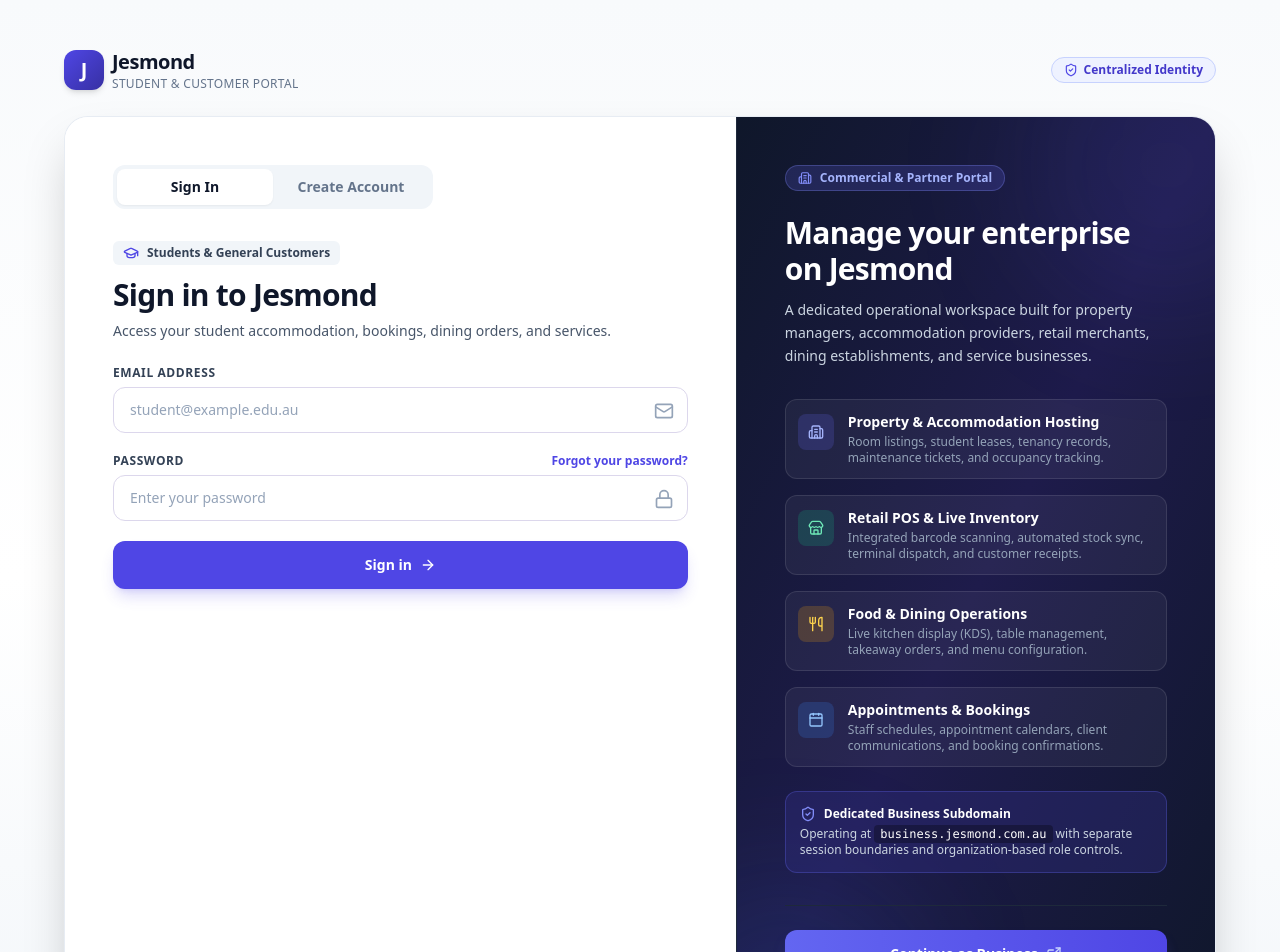
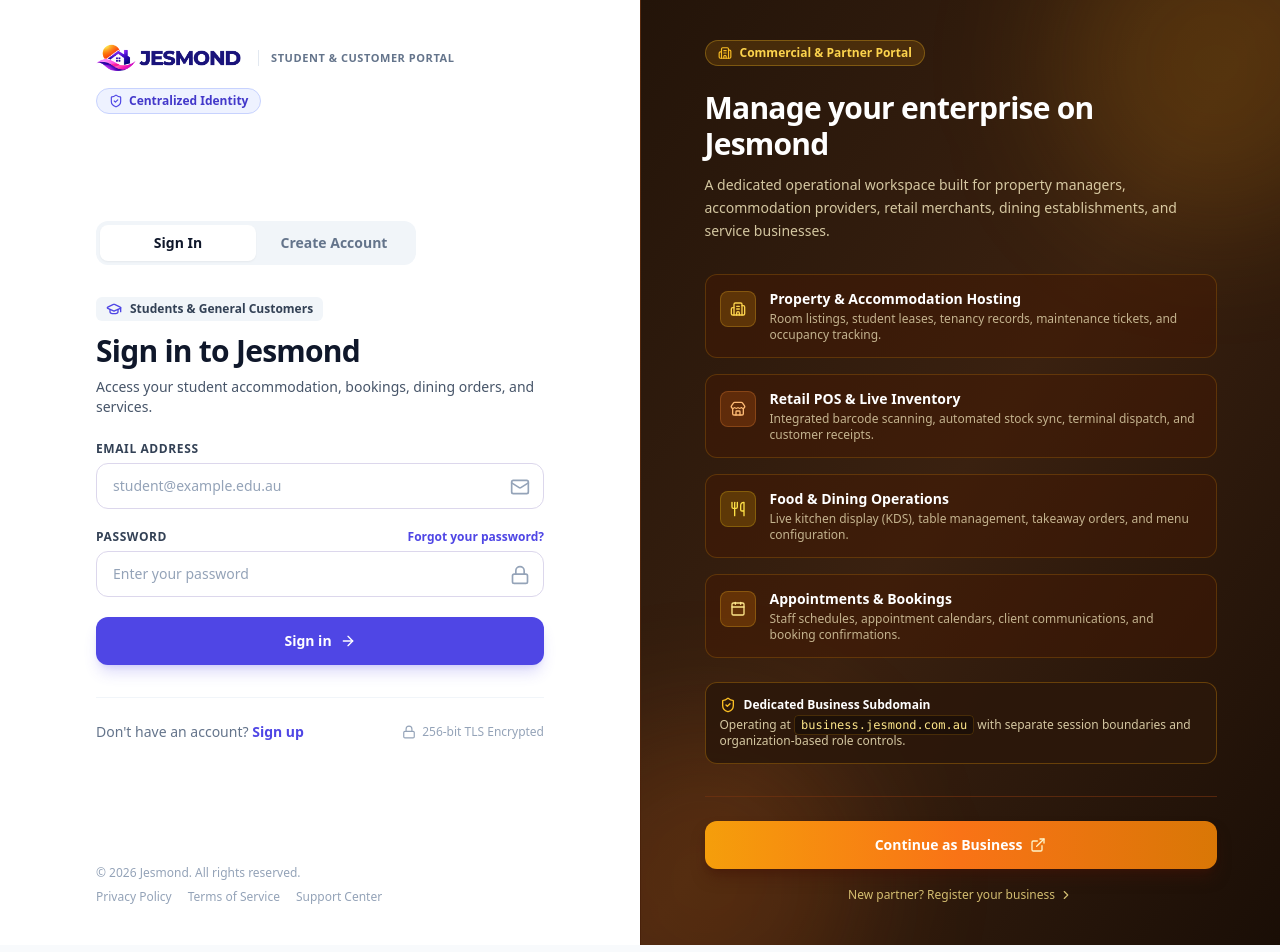
Before and after one commit to matrix-intertech/Jesmond, a Next.js app in the folder apps/web/: page /login in a window 1280 px wide. Shown: the top 952 px of the page. Built offline with nearby package versions, Linux system fonts and the light colour scheme; no server answers.

Commit message:
feat(web): redesign student split-screen authentication UI

```diff
--- a/apps/web/components/auth/StudentAuthSplitScreen.tsx
+++ b/apps/web/components/auth/StudentAuthSplitScreen.tsx
@@ -3,6 +3,7 @@
 import { useState, useRef, useEffect, useCallback, Suspense } from 'react';
 import { useRouter, useSearchParams } from 'next/navigation';
 import Link from 'next/link';
+import Image from 'next/image';
 import {
   setAccessToken,
   setCurrentUser,
@@ -358,17 +359,25 @@ function StudentAuthContent({ initialMode = 'login' }: StudentAuthSplitScreenPro
   };
 
   return (
-    <div className="min-h-screen bg-gradient-to-b from-slate-50 via-white to-slate-100 flex flex-col justify-center py-8 sm:py-12 px-4 sm:px-6 lg:px-8">
+    <div className="min-h-screen w-full grid grid-cols-1 lg:grid-cols-2 overflow-x-hidden bg-white">
+      {/* ========================================================================= */}
+      {/* LEFT PANEL: Student / Customer Experience (50% Desktop)                  */}
+      {/* ========================================================================= */}
+      <div className="w-full min-h-screen lg:min-h-0 bg-white flex flex-col justify-between p-6 sm:p-10 lg:px-14 lg:py-10">
         {/* Top branding bar */}
-      <div className="max-w-6xl w-full mx-auto mb-6 flex items-center justify-between">
-        <Link href="/" className="flex items-center gap-2 group">
-          <div className="w-10 h-10 rounded-xl bg-gradient-to-br from-indigo-600 to-indigo-800 text-white flex items-center justify-center font-bold text-xl shadow-md group-hover:scale-105 transition-transform">
-            J
-          </div>
-          <div>
-            <span className="text-xl font-bold tracking-tight text-slate-900">Jesmond</span>
-            <span className="text-xs block text-slate-500 font-medium tracking-wide">STUDENT & CUSTOMER PORTAL</span>
-          </div>
+        <div className="max-w-md w-full mx-auto flex flex-wrap items-center justify-between gap-3 mb-8">
+          <Link href="/" className="flex items-center gap-3 group">
+            <Image
+              src="/assets/logo_navbar.png"
+              alt="Jesmond"
+              width={140}
+              height={36}
+              className="h-9 w-auto object-contain"
+              priority
+            />
+            <span className="text-[11px] text-slate-500 font-semibold tracking-wider uppercase border-l border-slate-200 pl-3">
+              Student &amp; Customer Portal
+            </span>
           </Link>
           <div className="inline-flex items-center gap-1.5 px-3 py-1 rounded-full text-xs font-semibold bg-indigo-50 text-indigo-700 border border-indigo-200">
             <ShieldCheck className="w-3.5 h-3.5 text-indigo-600" />
@@ -376,13 +385,7 @@ function StudentAuthContent({ initialMode = 'login' }: StudentAuthSplitScreenPro
           </div>
         </div>
 
-      {/* Main Split Screen Container */}
-      <div className="max-w-6xl w-full mx-auto bg-white rounded-3xl shadow-2xl border border-slate-200/80 overflow-hidden grid grid-cols-1 lg:grid-cols-12 transition-all">
-
-        {/* ========================================================================= */}
-        {/* LEFT PANEL: Student / Customer Experience (7 Cols)                      */}
-        {/* ========================================================================= */}
-        <div className="lg:col-span-7 p-6 sm:p-10 lg:p-12 flex flex-col justify-between bg-white">
+        <div className="max-w-md w-full mx-auto my-auto">
           <div>
             {/* Mode Switcher Tabs */}
             {mode !== 'verify' && (
@@ -848,7 +851,7 @@ function StudentAuthContent({ initialMode = 'login' }: StudentAuthSplitScreenPro
 
           {/* Bottom Switcher Footer */}
           {mode !== 'verify' && (
-            <div className="mt-8 pt-6 border-t border-slate-100 flex items-center justify-between text-xs sm:text-sm">
+            <div className="mt-8 pt-6 border-t border-slate-100 flex items-center justify-between gap-3 text-xs sm:text-sm">
               {mode === 'login' && (
                 <p className="text-slate-500">
                   Don&apos;t have an account?{' '}
@@ -885,7 +888,7 @@ function StudentAuthContent({ initialMode = 'login' }: StudentAuthSplitScreenPro
                   </button>
                 </p>
               )}
-              <div className="text-slate-400 flex items-center gap-1.5 text-xs">
+              <div className="text-slate-400 flex items-center gap-1.5 text-xs shrink-0">
                 <Lock className="w-3.5 h-3.5" />
                 <span>256-bit TLS Encrypted</span>
               </div>
@@ -893,74 +896,86 @@ function StudentAuthContent({ initialMode = 'login' }: StudentAuthSplitScreenPro
           )}
         </div>
 
+        {/* Left Panel Legal Footer */}
+        <div className="max-w-md w-full mx-auto mt-8 pt-4 text-xs text-slate-400 flex flex-wrap items-center justify-between gap-x-4 gap-y-2">
+          <span>© {new Date().getFullYear()} Jesmond. All rights reserved.</span>
+          <div className="flex items-center gap-4">
+            <Link href="/privacy" className="hover:text-slate-600">Privacy Policy</Link>
+            <Link href="/terms" className="hover:text-slate-600">Terms of Service</Link>
+            <Link href="/support" className="hover:text-slate-600">Support Center</Link>
+          </div>
+        </div>
+      </div>
+
       {/* ========================================================================= */}
-        {/* RIGHT PANEL: Business Owners & Commercial Partners (5 Cols)             */}
+      {/* RIGHT PANEL: Business Owners & Commercial Partners (50% Desktop)         */}
       {/* ========================================================================= */}
-        <div className="lg:col-span-5 bg-gradient-to-br from-slate-900 via-indigo-950 to-slate-900 text-white p-6 sm:p-10 lg:p-12 flex flex-col justify-between border-t lg:border-t-0 lg:border-l border-slate-800 relative overflow-hidden">
-          {/* Subtle glow effect */}
-          <div className="absolute -top-24 -right-24 w-72 h-72 bg-indigo-500/10 rounded-full blur-3xl pointer-events-none" />
-          <div className="absolute -bottom-24 -left-24 w-72 h-72 bg-blue-500/10 rounded-full blur-3xl pointer-events-none" />
+      <div className="w-full bg-gradient-to-br from-[#231409] via-[#3A2110] to-[#1A0E06] text-amber-50 p-6 sm:p-10 lg:px-14 lg:py-10 flex flex-col justify-between border-t lg:border-t-0 lg:border-l border-amber-900/50 relative overflow-hidden">
+        {/* Subtle warm bronze/gold glow effects */}
+        <div className="absolute -top-24 -right-24 w-80 h-80 bg-amber-500/15 rounded-full blur-3xl pointer-events-none" />
+        <div className="absolute -bottom-24 -left-24 w-80 h-80 bg-orange-500/15 rounded-full blur-3xl pointer-events-none" />
 
-          <div className="relative z-10">
+        <div className="max-w-lg w-full mx-auto my-auto relative z-10 flex flex-col justify-between">
+          <div>
             {/* Top Enterprise Badge */}
-            <div className="inline-flex items-center gap-2 px-3 py-1 rounded-full text-xs font-semibold bg-indigo-500/20 text-indigo-300 border border-indigo-400/30 mb-6">
-              <Building2 className="w-3.5 h-3.5 text-indigo-400" />
-              <span>Commercial & Partner Portal</span>
+            <div className="inline-flex items-center gap-2 px-3 py-1 rounded-full text-xs font-semibold bg-amber-500/15 text-amber-300 border border-amber-400/30 mb-6">
+              <Building2 className="w-3.5 h-3.5 text-amber-400" />
+              <span>Commercial &amp; Partner Portal</span>
             </div>
 
             <h2 className="text-2xl sm:text-3xl font-extrabold text-white tracking-tight font-outfit">
               Manage your enterprise on Jesmond
             </h2>
 
-            <p className="mt-3 text-sm text-slate-300 leading-relaxed">
+            <p className="mt-3 text-sm text-amber-100/80 leading-relaxed">
               A dedicated operational workspace built for property managers, accommodation providers, retail merchants, dining establishments, and service businesses.
             </p>
 
             {/* Feature Highlights Grid */}
             <div className="mt-8 space-y-4">
-              <div className="flex items-start gap-3.5 p-3 rounded-xl bg-white/5 border border-white/10 hover:bg-white/10 transition-colors">
-                <div className="w-9 h-9 rounded-lg bg-indigo-500/20 flex items-center justify-center shrink-0 mt-0.5 text-indigo-300">
+              <div className="flex items-start gap-3.5 p-3.5 rounded-xl bg-amber-950/45 border border-amber-500/20 hover:bg-amber-900/40 hover:border-amber-400/35 transition-colors">
+                <div className="w-9 h-9 rounded-lg bg-amber-500/20 border border-amber-400/25 flex items-center justify-center shrink-0 mt-0.5 text-amber-300">
                   <Building2 className="w-4 h-4" />
                 </div>
                 <div>
-                  <h3 className="text-sm font-semibold text-white">Property & Accommodation Hosting</h3>
-                  <p className="text-xs text-slate-400 mt-0.5">
+                  <h3 className="text-sm font-semibold text-white">Property &amp; Accommodation Hosting</h3>
+                  <p className="text-xs text-amber-100/70 mt-0.5">
                     Room listings, student leases, tenancy records, maintenance tickets, and occupancy tracking.
                   </p>
                 </div>
               </div>
 
-              <div className="flex items-start gap-3.5 p-3 rounded-xl bg-white/5 border border-white/10 hover:bg-white/10 transition-colors">
-                <div className="w-9 h-9 rounded-lg bg-emerald-500/20 flex items-center justify-center shrink-0 mt-0.5 text-emerald-300">
+              <div className="flex items-start gap-3.5 p-3.5 rounded-xl bg-amber-950/45 border border-amber-500/20 hover:bg-amber-900/40 hover:border-amber-400/35 transition-colors">
+                <div className="w-9 h-9 rounded-lg bg-orange-500/20 border border-orange-400/25 flex items-center justify-center shrink-0 mt-0.5 text-orange-300">
                   <Store className="w-4 h-4" />
                 </div>
                 <div>
-                  <h3 className="text-sm font-semibold text-white">Retail POS & Live Inventory</h3>
-                  <p className="text-xs text-slate-400 mt-0.5">
+                  <h3 className="text-sm font-semibold text-white">Retail POS &amp; Live Inventory</h3>
+                  <p className="text-xs text-amber-100/70 mt-0.5">
                     Integrated barcode scanning, automated stock sync, terminal dispatch, and customer receipts.
                   </p>
                 </div>
               </div>
 
-              <div className="flex items-start gap-3.5 p-3 rounded-xl bg-white/5 border border-white/10 hover:bg-white/10 transition-colors">
-                <div className="w-9 h-9 rounded-lg bg-amber-500/20 flex items-center justify-center shrink-0 mt-0.5 text-amber-300">
+              <div className="flex items-start gap-3.5 p-3.5 rounded-xl bg-amber-950/45 border border-amber-500/20 hover:bg-amber-900/40 hover:border-amber-400/35 transition-colors">
+                <div className="w-9 h-9 rounded-lg bg-yellow-500/20 border border-yellow-400/25 flex items-center justify-center shrink-0 mt-0.5 text-yellow-300">
                   <Utensils className="w-4 h-4" />
                 </div>
                 <div>
-                  <h3 className="text-sm font-semibold text-white">Food & Dining Operations</h3>
-                  <p className="text-xs text-slate-400 mt-0.5">
+                  <h3 className="text-sm font-semibold text-white">Food &amp; Dining Operations</h3>
+                  <p className="text-xs text-amber-100/70 mt-0.5">
                     Live kitchen display (KDS), table management, takeaway orders, and menu configuration.
                   </p>
                 </div>
               </div>
 
-              <div className="flex items-start gap-3.5 p-3 rounded-xl bg-white/5 border border-white/10 hover:bg-white/10 transition-colors">
-                <div className="w-9 h-9 rounded-lg bg-blue-500/20 flex items-center justify-center shrink-0 mt-0.5 text-blue-300">
+              <div className="flex items-start gap-3.5 p-3.5 rounded-xl bg-amber-950/45 border border-amber-500/20 hover:bg-amber-900/40 hover:border-amber-400/35 transition-colors">
+                <div className="w-9 h-9 rounded-lg bg-amber-600/25 border border-amber-400/25 flex items-center justify-center shrink-0 mt-0.5 text-amber-200">
                   <Calendar className="w-4 h-4" />
                 </div>
                 <div>
-                  <h3 className="text-sm font-semibold text-white">Appointments & Bookings</h3>
-                  <p className="text-xs text-slate-400 mt-0.5">
+                  <h3 className="text-sm font-semibold text-white">Appointments &amp; Bookings</h3>
+                  <p className="text-xs text-amber-100/70 mt-0.5">
                     Staff schedules, appointment calendars, client communications, and booking confirmations.
                   </p>
                 </div>
@@ -968,27 +983,27 @@ function StudentAuthContent({ initialMode = 'login' }: StudentAuthSplitScreenPro
             </div>
 
             {/* Subdomain Notice */}
-            <div className="mt-6 p-3.5 rounded-xl bg-indigo-900/40 border border-indigo-500/30 text-xs text-indigo-200">
+            <div className="mt-6 p-3.5 rounded-xl bg-[#2C180B]/90 border border-amber-500/30 text-xs text-amber-100">
               <div className="flex items-center gap-2 font-semibold text-white mb-1">
-                <ShieldCheck className="w-4 h-4 text-indigo-400" />
+                <ShieldCheck className="w-4 h-4 text-amber-400" />
                 <span>Dedicated Business Subdomain</span>
               </div>
-              <p className="text-slate-300">
-                Operating at <span className="font-mono text-white bg-black/30 px-1.5 py-0.5 rounded">business.jesmond.com.au</span> with separate session boundaries and organization-based role controls.
+              <p className="text-amber-100/80">
+                Operating at <span className="font-mono text-amber-200 bg-black/35 border border-amber-500/20 px-1.5 py-0.5 rounded">business.jesmond.com.au</span> with separate session boundaries and organization-based role controls.
               </p>
             </div>
           </div>
 
           {/* Bottom Business CTA */}
-          <div className="mt-8 pt-6 border-t border-slate-800 relative z-10 space-y-3">
+          <div className="mt-8 pt-6 border-t border-amber-900/60 relative z-10 space-y-3">
             <a
               href={businessPortalUrl}
               target="_blank"
               rel="noopener noreferrer"
-              className="w-full py-3.5 px-5 rounded-xl text-white font-semibold text-sm bg-gradient-to-r from-indigo-500 to-indigo-600 hover:from-indigo-600 hover:to-indigo-700 focus:outline-none focus:ring-2 focus:ring-offset-2 focus:ring-indigo-500 shadow-lg shadow-indigo-600/30 transition-all flex items-center justify-center gap-2 group"
+              className="w-full py-3.5 px-5 rounded-xl text-white font-semibold text-sm bg-gradient-to-r from-amber-500 via-orange-500 to-amber-600 hover:from-amber-400 hover:via-orange-500 hover:to-amber-500 focus:outline-none focus:ring-2 focus:ring-offset-2 focus:ring-offset-[#231409] focus:ring-amber-400 shadow-lg shadow-orange-950/50 transition-all flex items-center justify-center gap-2 group"
             >
               <span>Continue as Business</span>
-              <ExternalLink className="w-4 h-4 text-indigo-200 group-hover:translate-x-0.5 group-hover:-translate-y-0.5 transition-transform" />
+              <ExternalLink className="w-4 h-4 text-amber-100 group-hover:translate-x-0.5 group-hover:-translate-y-0.5 transition-transform" />
             </a>
 
             <div className="text-center">
@@ -996,7 +1011,7 @@ function StudentAuthContent({ initialMode = 'login' }: StudentAuthSplitScreenPro
                 href={`${businessPortalUrl}/register`}
                 target="_blank"
                 rel="noopener noreferrer"
-                className="text-xs text-slate-400 hover:text-white font-medium transition-colors inline-flex items-center gap-1"
+                className="text-xs text-amber-200/80 hover:text-white font-medium transition-colors inline-flex items-center gap-1"
               >
                 <span>New partner? Register your business</span>
                 <ChevronRight className="w-3.5 h-3.5" />
@@ -1004,15 +1019,6 @@ function StudentAuthContent({ initialMode = 'login' }: StudentAuthSplitScreenPro
             </div>
           </div>
         </div>
-
-      </div>
-
-      {/* Footer Info */}
-      <div className="max-w-6xl w-full mx-auto mt-6 text-center text-xs text-slate-400 flex flex-wrap items-center justify-center gap-x-6 gap-y-2">
-        <span>© {new Date().getFullYear()} Jesmond. All rights reserved.</span>
-        <Link href="/privacy" className="hover:text-slate-600">Privacy Policy</Link>
-        <Link href="/terms" className="hover:text-slate-600">Terms of Service</Link>
-        <Link href="/support" className="hover:text-slate-600">Support Center</Link>
       </div>
     </div>
   );
```
Lines whose indentation alone changed are shown as unchanged.
